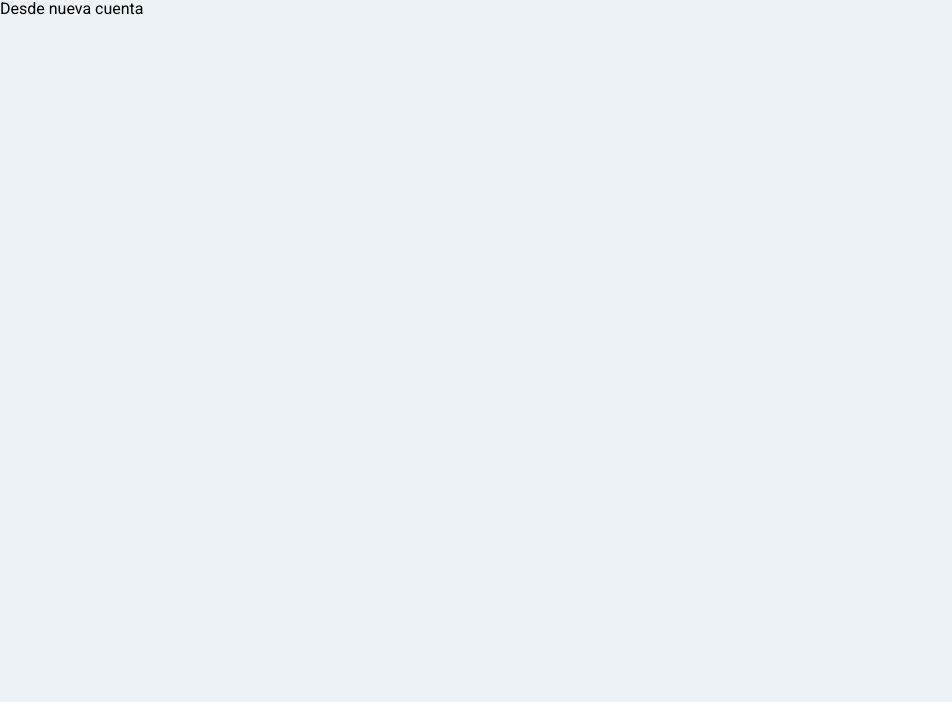
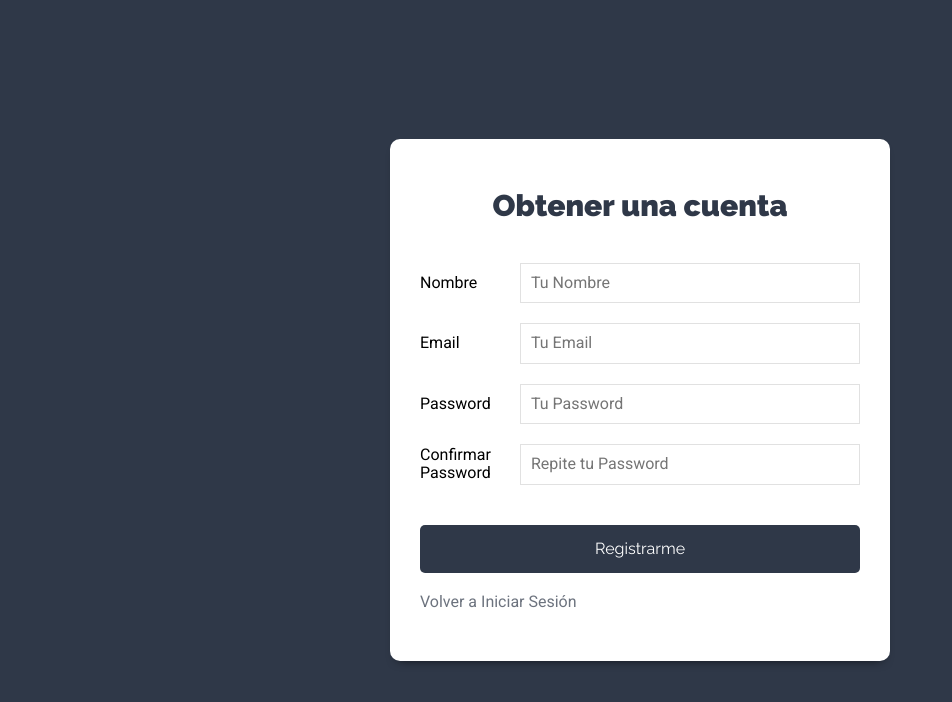
Before and after one commit to zesaru/MERNTaskFront, a React (Create React App) app: page /nueva-cuenta in a window 1280 px wide. Shown: the top 702 px of the page, without its empty margins (0-952 px from the left). Built offline with nearby package versions, Linux system fonts and the light colour scheme.

Commit message:
Creando el Componente de Crear Cuenta

```diff
--- a/src/components/auth/NuevaCuenta.js
+++ b/src/components/auth/NuevaCuenta.js
@@ -1,5 +1,107 @@
-import React from "react";
+import React, { useState } from "react";
+import { Link } from "react-router-dom";
 
-export default function NuevaCuenta() {
-  return <div>Desde nueva cuenta</div>;
-}
+const NuevaCuenta = () => {
+  // State para iniciar sesión
+  const [usuario, guardarUsuario] = useState({
+    nombre: "",
+    email: "",
+    password: "",
+    confirmar: ""
+  });
+
+  // extraer de usuario
+  const { nombre, email, password, confirmar } = usuario;
+
+  const onChange = e => {
+    guardarUsuario({
+      ...usuario,
+      [e.target.name]: e.target.value
+    });
+  };
+
+  // Cuando el usuario quiere iniciar sesión
+  const onSubmit = e => {
+    e.preventDefault();
+
+    // Validar que no haya campos vacios
+
+    // Password minimo de 6 caracteres
+
+    // Los 2 passwords son iguales
+
+    // Pasarlo al action
+  };
+
+  return (
+    <div className="form-usuario">
+      <div className="contenedor-form sombra-dark">
+        <h1>Obtener una cuenta</h1>
+
+        <form onSubmit={onSubmit}>
+          <div className="campo-form">
+            <label htmlFor="nombre">Nombre</label>
+            <input
+              type="text"
+              id="nombre"
+              name="nombre"
+              placeholder="Tu Nombre"
+              value={nombre}
+              onChange={onChange}
+            />
+          </div>
+
+          <div className="campo-form">
+            <label htmlFor="email">Email</label>
+            <input
+              type="email"
+              id="email"
+              name="email"
+              placeholder="Tu Email"
+              value={email}
+              onChange={onChange}
+            />
+          </div>
+
+          <div className="campo-form">
+            <label htmlFor="password">Password</label>
+            <input
+              type="password"
+              id="password"
+              name="password"
+              placeholder="Tu Password"
+              value={password}
+              onChange={onChange}
+            />
+          </div>
+
+          <div className="campo-form">
+            <label htmlFor="confirmar">Confirmar Password</label>
+            <input
+              type="password"
+              id="confirmar"
+              name="confirmar"
+              placeholder="Repite tu Password"
+              value={confirmar}
+              onChange={onChange}
+            />
+          </div>
+
+          <div className="campo-form">
+            <input
+              type="submit"
+              className="btn btn-primario btn-block"
+              value="Registrarme"
+            />
+          </div>
+        </form>
+
+        <Link to={"/"} className="enlace-cuenta">
+          Volver a Iniciar Sesión
+        </Link>
+      </div>
+    </div>
+  );
+};
+
+export default NuevaCuenta;
```
